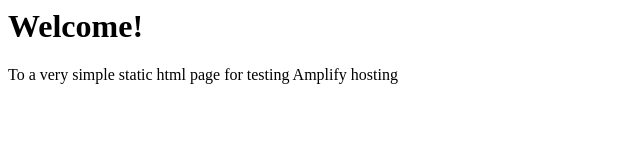
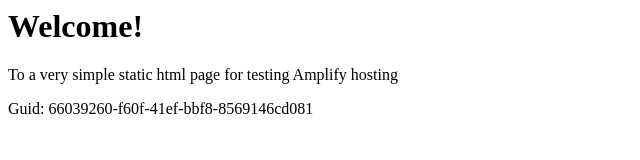
Before and after one commit to aws-aemilia-icn/Github-PR-Commit-Integration-Test-DoNotTouch-Gith-P5X5MO5I-v1-preprod-ap-northeast-2, a website: page src/index.html in a window 1280 px wide. Shown: the whole page, without its empty margins (0-640 px from the left). Drawn offline with Linux system fonts and the light colour scheme.

Commit message:
commit from integ tests

```diff
--- a/src/index.html
+++ b/src/index.html
@@ -1,3 +1,5 @@
+
+
 <html lang="en">
 
 <head>
@@ -10,6 +12,6 @@
 <body>
     <h1>Welcome!</h1>
     <p>To a very simple static html page for testing Amplify hosting</p>
-</body>
+    <p>Guid: 66039260-f60f-41ef-bbf8-8569146cd081</p></body>
 
 </html>
```
